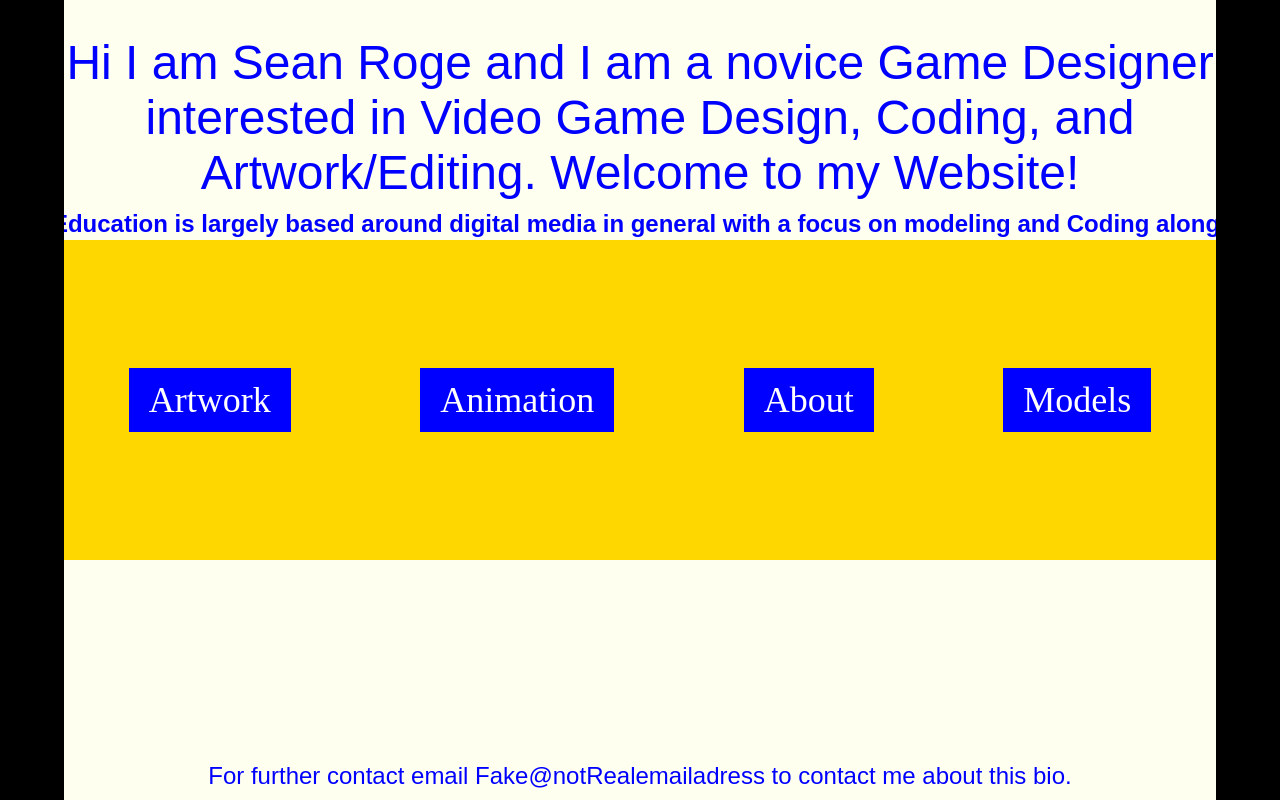
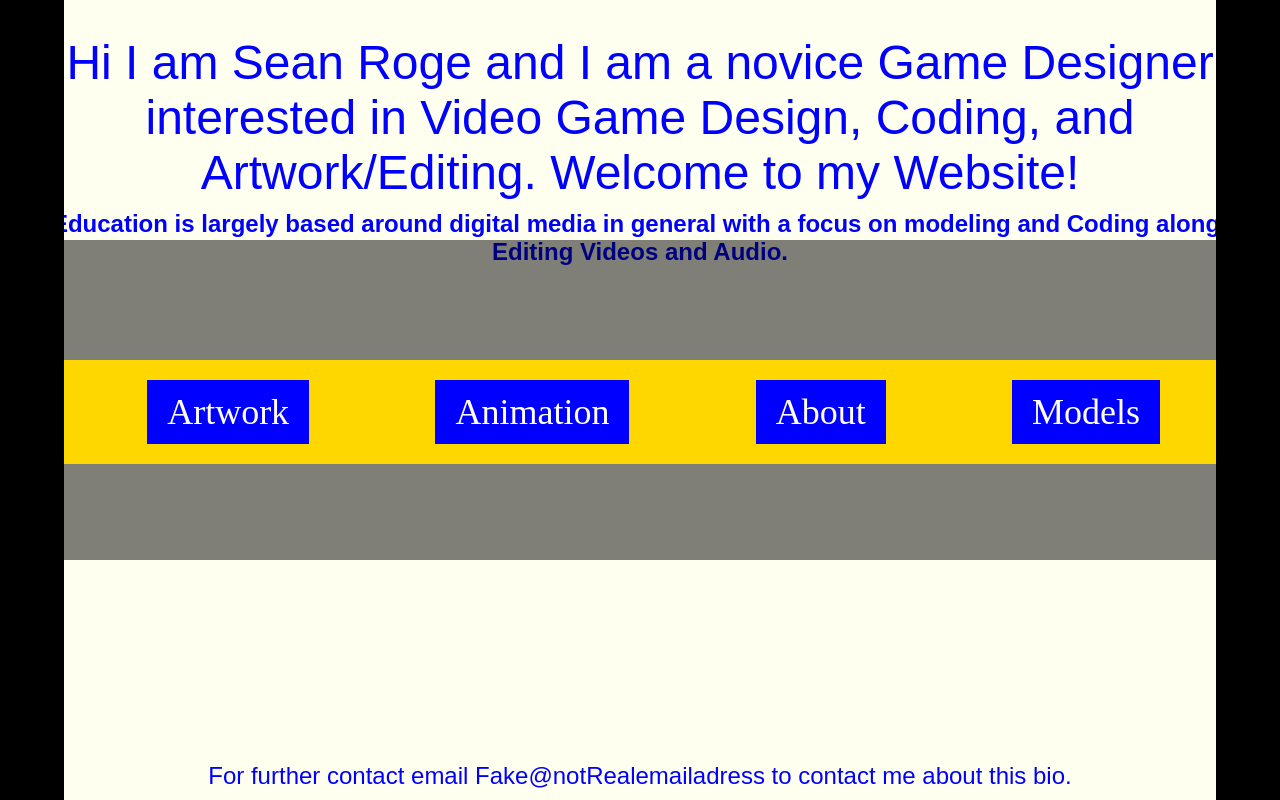
Before and after one commit to seanroge/seanroge.github.io, a plain HTML site: page index.html in a window 1280 px wide. Drawn offline with Linux system fonts and the light colour scheme.

Commit message:
resized fixed "partal"

```diff
--- a/index.html
+++ b/index.html
@@ -32,20 +32,20 @@
   right: 0; /* Correct placement on the right */
 }
 
-/* Styling for the Gold Bar with responsive layout adjustments */
+/* Styling for the Gold Bar */
 .gold-bar {
-  width: 90%;
-  height: 40%;
+  width: 89%;
   background-color: gold;
   position: absolute;
-  top: 30%;
+  top: 45%;
   left: 5%;
   right: 5%;
   z-index: 9998;
   display: flex;
-  flex-direction: row; /* Ensure links are in a row */
-  justify-content: space-around; /* Space links evenly */
+  justify-content: space-around;
   align-items: center;
+  flex-wrap: wrap;
+  padding: 20px;
 }
 
 .intro, .email {
```
